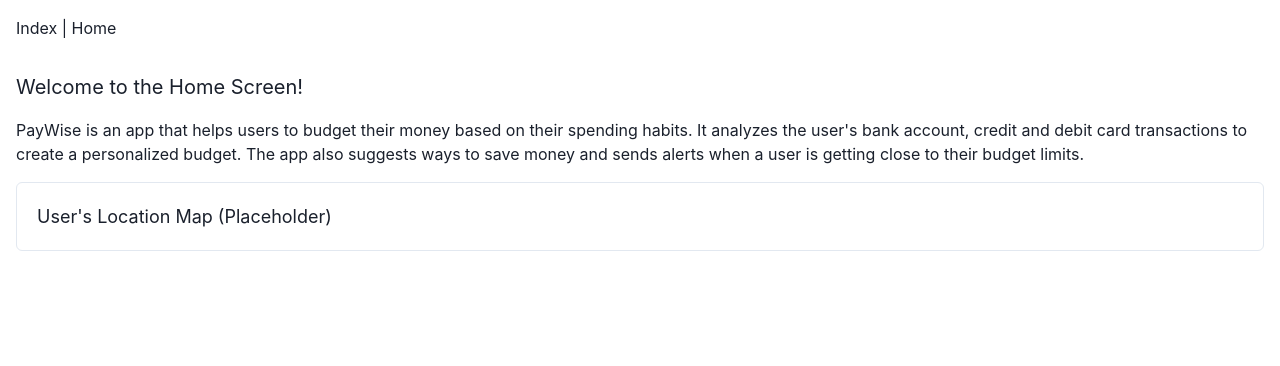
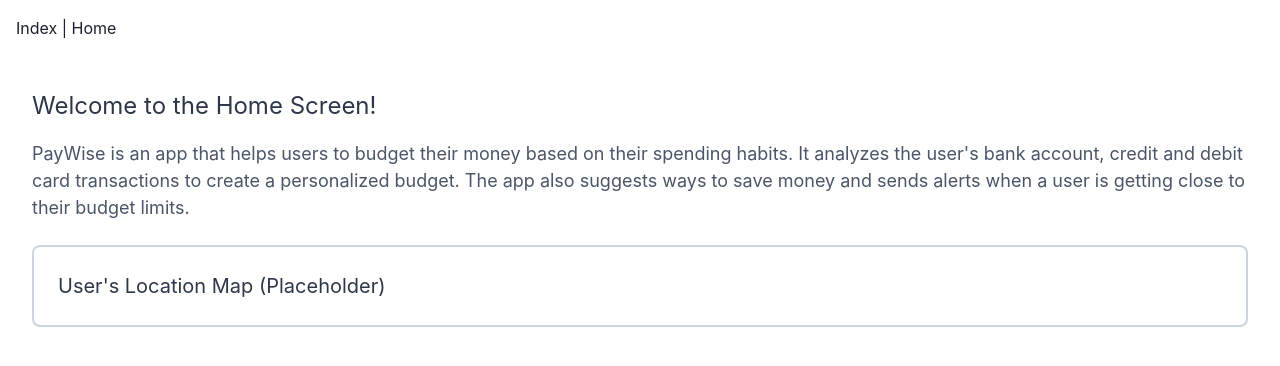
Before and after one commit to GPT-Engineer-App/paywise-budget-helper, a React (Vite) app: page /home in a window 1280 px wide. Shown: the top 366 px of the page. Built offline with nearby package versions, Linux system fonts and the light colour scheme.

Commit message:
Updated the HomeScreen to have a more modern and techy appearance by adjusting padding, margins, font sizes, colors, and border properties.
Prompt: make the home screen look more moder ad techy

```diff
--- a/src/pages/HomeScreen.jsx
+++ b/src/pages/HomeScreen.jsx
@@ -3,13 +3,17 @@ import { Box, Text } from "@chakra-ui/react";
 
 function HomeScreen() {
   return (
-    <Box p={4}>
-      <Text fontSize="xl">Welcome to the Home Screen!</Text>
-      <Text mt={4} fontSize="md">
+    <Box p={8}>
+      <Text fontSize="2xl" color="gray.700">
+        Welcome to the Home Screen!
+      </Text>
+      <Text mt={4} fontSize="lg" color="gray.600">
         PayWise is an app that helps users to budget their money based on their spending habits. It analyzes the user's bank account, credit and debit card transactions to create a personalized budget. The app also suggests ways to save money and sends alerts when a user is getting close to their budget limits.
       </Text>
-      <Box mt={4} p={5} border="1px" borderColor="gray.200" borderRadius="md">
-        <Text fontSize="lg">User's Location Map (Placeholder)</Text>
+      <Box mt={6} p={6} border="2px" borderColor="gray.300" borderRadius="lg">
+        <Text fontSize="xl" color="gray.700">
+          User's Location Map (Placeholder)
+        </Text>
       </Box>
     </Box>
   );
```
